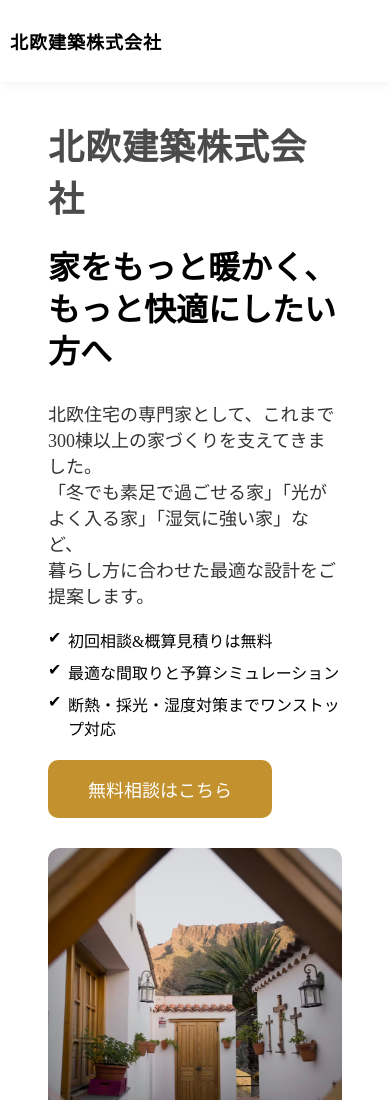
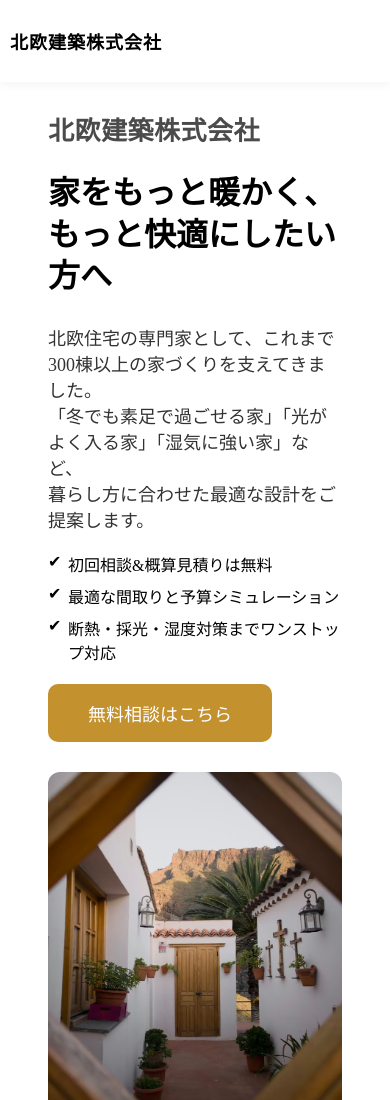
Before and after one commit to YutA-dev-cri/hokuo.lp, a plain HTML site: page index.html in a window 390 px wide. Shown: the top 1100 px of the page. Drawn offline with Linux system fonts and the light colour scheme.

Commit message:
sp幅調整

```diff
--- a/styles.css
+++ b/styles.css
@@ -540,6 +540,14 @@
 
 }
 
+@media(max-width: 480px){
+  .company-name{
+    font-size: 26px;
+    letter-spacing: 0.5px;
+  }
+}
+
+
 
 
 @media(max-width:622px){
```
